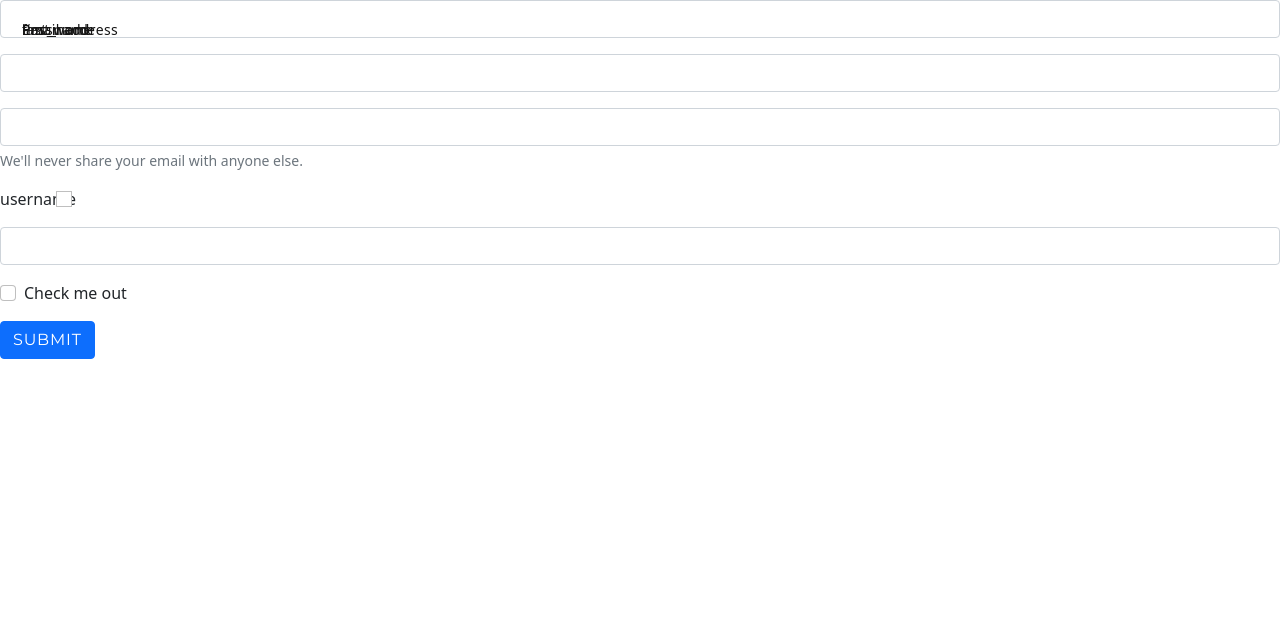
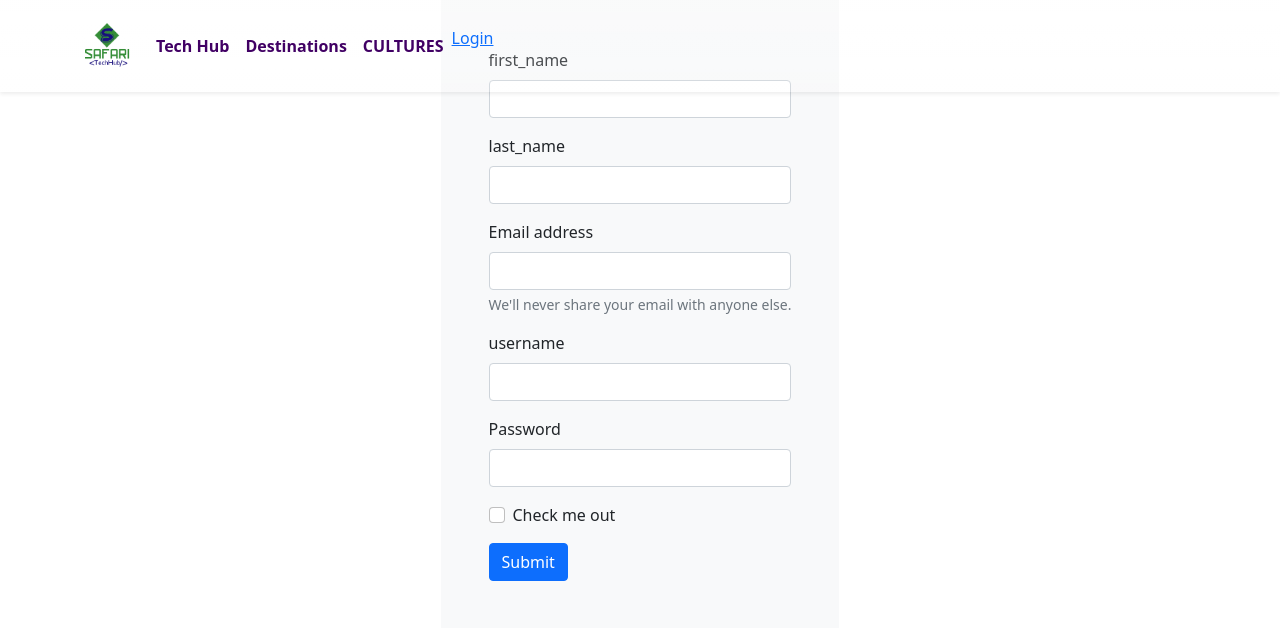
Before and after one commit to petreleven/tourisim, a Django app: page /Signup/ in a window 1280 px wide. Shown: the top 628 px of the page. Run offline with Django 5.2, Linux system fonts and the light colour scheme; some libraries are stand-ins or nearby versions.

Commit message:
add finished the signup page

```diff
--- a/templates/Signup.html
+++ b/templates/Signup.html
@@ -15,19 +15,68 @@
         href="//fonts.googleapis.com/css?family=Montserrat:400,500,600,700%7CPoppins:400%7CTeko:300,400">
     <link rel="stylesheet" href="{% static 'css/bootstrap.css'%}">
     <link rel="stylesheet" href="{% static 'css/font.css'%}">
-    <link rel="stylesheet" href="{% static 'css/style.css'%}">
+
     <link href="https://cdn.jsdelivr.net/npm/bootstrap@5.0.2/dist/css/bootstrap.min.css" rel="stylesheet" integrity="sha384-EVSTQN3/azprG1Anm3QDgpJLIm9Nao0Yz1ztcQTwFspd3yD65VohhpuuCOmLASjC" crossorigin="anonymous">
 </head>
 
 <body>
+    <nav class="navbar navbar-expand-sm fixed-top shadow-sm p-3 mb-5 navheader"
+          style="background: linear-gradient(to bottom, #FFFFFF50, #FFFFFF20);">
+          <div class="container">
+            <a class="navbar-brand" href="index.html">
+              <img src="{% static 'LOGO1.png'%}" style="height:50px;" />
+            </a>
+            <button class="navbar-toggler" type="button" data-toggle="collapse" data-target="#navbar1">
+              <span class="navbar-toggler-icon"></span>
+            </button>
+            <div class="collapse navbar-collapse" id="navbar1">
+              <ul class="navbar-nav">
+                <li class="nav-item">
+                  <a class="nav-link font-weight-bold " style="font-size: 16px; color: #410064;" href="#">Tech Hub</a>
+                </li>
+              </ul>
+              <ul class="navbar-nav ">
+                <li class="nav-item active">
+                  <a class="nav-link font-weight-bold " style="font-size: 16px; color: #410064;"
+                    href="#">Destinations</a>
+                </li>
+
+              </ul>
+              <ul class="nav navbar-nav">
+                <li class="nav-item dropdown">
+                  <a class="nav-link font-weight-bold " style="font-size: 16px; color: #410064;" href="{% url 'culture' %}">CULTURES</a>
+                  <div class="dropdown-menu dropdown-menu-end">
+                    <a href="#" class="dropdown-item">Culture</a>
+                    <a href="#" class="dropdown-item">Destinations</a>
+
+
+                    <div class="dropdown-divider"></div>
+                    <a href="#" class="dropdown-item"></a>
+                  </div>
+                </li>
+                <li>
+                  {%if user.is_authenticated%}
+                    <p>Welcome {{user.username}}</p>
+                    {%else%}
+                   <a href="{% url 'loginpage'%}">Login</a>
+                    {%endif%}
+                </li>
+
+
+              </ul>
+            </div>
+          </div>
+        </nav>
 
 
 
-
-    <form>
+    <div class="d-flex justify-content-center">
+    <form class="p-5 bg-light " method = "post">
+        {%csrf_token%}
         <div class="mb-3">
             <label class="form-label">first_name</label>
             <input class="form-control"  name="first_name">
+
 
         </div>
         <div class="mb-3">
@@ -37,16 +86,16 @@
         <div class="mb-3">
 
             <label for="exampleInputEmail1" class="form-label">Email address</label>
-            <input type="email" class="form-control" id="exampleInputEmail1" aria-describedby="emailHelp">
+            <input type="email" class="form-control"name="email">
             <div id="emailHelp" class="form-text">We'll never share your email with anyone else.</div>
         </div>
         <div class="mb-3">
             <label>username</label>
-            <input class="form-check-input" name="username">
+            <input class="form-control"  name="username">
         </div>
         <div class="mb-3">
             <label for="exampleInputPassword1" class="form-label">Password</label>
-            <input type="password" class="form-control" id="exampleInputPassword1">
+            <input type="password" class="form-control" name="password">
         </div>
         <div class="mb-3 form-check">
             <input type="checkbox" class="form-check-input" id="exampleCheck1">
@@ -54,4 +103,5 @@
         </div>
         <button type="submit" class="btn btn-primary">Submit</button>
     </form>
+    </div>
 </body>
```
Also changed, not shown: templates/login.html (+55 -4 lines), db.sqlite3.
